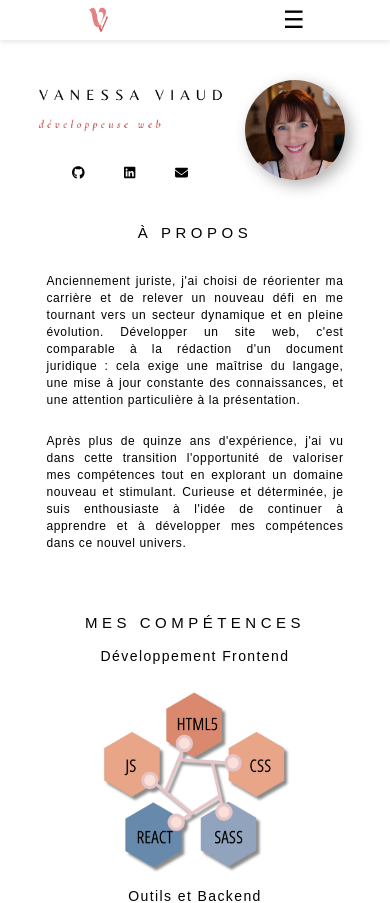
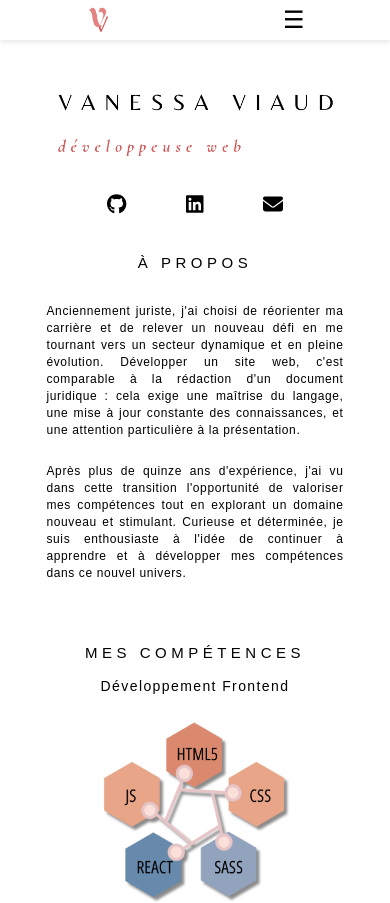
Before and after one commit to VanessaViaud/portfolio, a React (Create React App) app: page / in a window 390 px wide. Shown: the top 903 px of the page. Built offline with nearby package versions, Linux system fonts and the light colour scheme; a web font is replaced by a local one.

Commit message:
style/remove_portraitOnMobil

```diff
--- a/src/components/Title.scss
+++ b/src/components/Title.scss
@@ -60,27 +60,24 @@
 }
 @media screen and (max-width: $mobileL) {
   .presentation {
+    display: flex;
+    flex-direction: column;
     width: 100%;
     margin-top: 80px;
     margin-bottom: 0;
     &__title {
       gap: 30px;
       &__logo {
-        max-width: 200px;
+        max-width: 300px;
       }
     }
     &__portrait {
-      text-align: center;
-      &-img {
-        width: 100px;
-        border-radius: 50%;
-        box-shadow: 5px 5px 15px rgba(0, 0, 0, 0.3);
-      }
+      display: none;
     }
     &__icon {
       display: flex;
       align-items: center;
-      gap: 40px;
+      gap: 60px;
     }
     & a {
       display: flex;
@@ -88,7 +85,7 @@
     }
     &__icons {
       color: black;
-      height: 13px;
+      height: 20px;
     }
   }
 }
```
